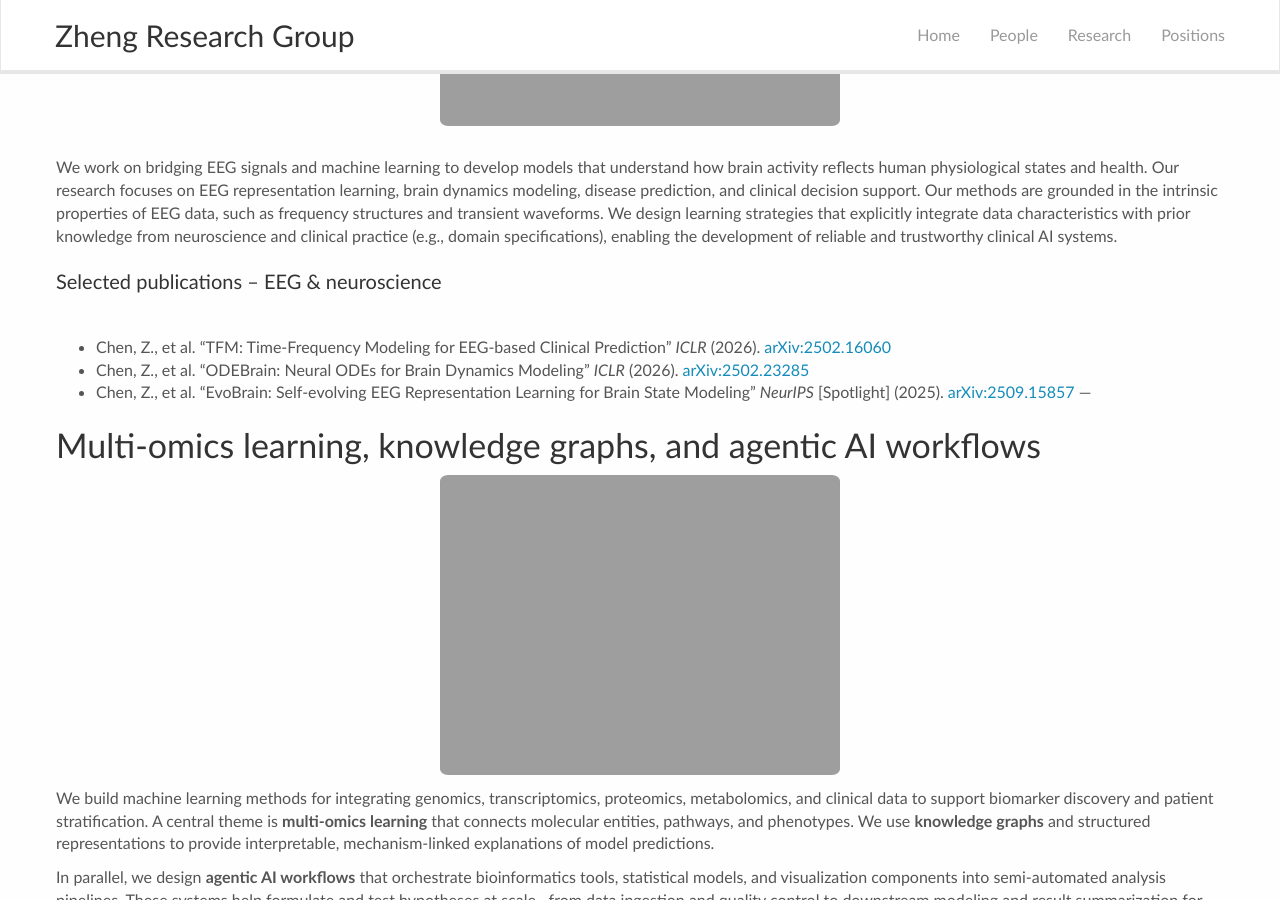
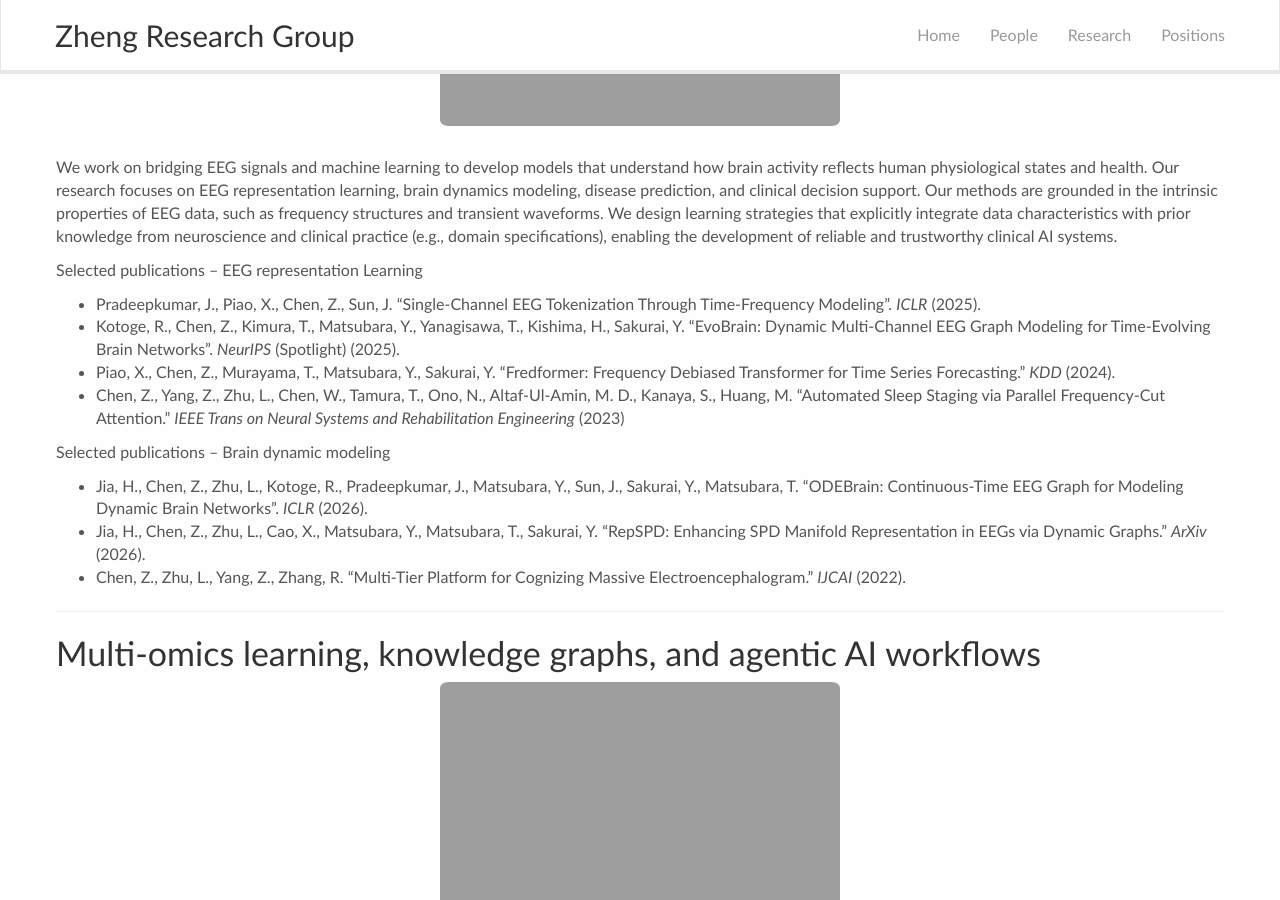
Before and after one commit to zhengchen3/zhengchen3.github.io, a Jekyll site: the page built from _pages/research.md, in a window 1280 px wide and 900 px high, scrolled down 333 px. Built offline with Jekyll 4.4.1, drawn with Linux system fonts in a browser that asks for light colours; nearby versions of some CDN libraries.

```diff
--- a/_pages/research.md
+++ b/_pages/research.md
@@ -17,14 +17,27 @@ Our research focuses on EEG representation learning, brain dynamics modeling, di
 Our methods are grounded in the intrinsic properties of EEG data, such as frequency structures and transient waveforms.
 We design learning strategies that explicitly integrate data characteristics with prior knowledge from neuroscience and clinical practice (e.g., domain specifications), enabling the development of reliable and trustworthy clinical AI systems.
 
+Selected publications – EEG representation Learning
+
+- Pradeepkumar, J., Piao, X., Chen, Z., Sun, J. “Single-Channel EEG Tokenization Through Time-Frequency Modeling”. *ICLR* (2025).
+- Kotoge, R., Chen, Z., Kimura, T., Matsubara, Y., Yanagisawa, T., Kishima, H., Sakurai, Y. “EvoBrain: Dynamic Multi-Channel EEG Graph Modeling for Time-Evolving Brain Networks”. *NeurIPS* (Spotlight) (2025).
+- Piao, X., Chen, Z., Murayama, T., Matsubara, Y., Sakurai, Y.
+“Fredformer: Frequency Debiased Transformer for Time Series Forecasting.”
+*KDD* (2024).
+- Chen, Z., Yang, Z., Zhu, L., Chen, W., Tamura, T., Ono, N., Altaf-Ul-Amin, M. D., Kanaya, S., Huang, M.
+"Automated Sleep Staging via Parallel Frequency-Cut Attention."
+*IEEE Trans on Neural Systems and Rehabilitation Engineering*  (2023)
 
 
+Selected publications – Brain dynamic modeling
 
-# Selected publications – EEG & neuroscience
+- Jia, H., Chen, Z., Zhu, L., Kotoge, R., Pradeepkumar, J., Matsubara, Y., Sun, J., Sakurai, Y., Matsubara, T. “ODEBrain: Continuous-Time EEG Graph for Modeling Dynamic Brain Networks”. *ICLR* (2026).
+- Jia, H., Chen, Z., Zhu, L., Cao, X., Matsubara, Y., Matsubara, T., Sakurai, Y. “RepSPD: Enhancing SPD Manifold Representation in EEGs via Dynamic Graphs.” *ArXiv* (2026).
+- Chen, Z., Zhu, L., Yang, Z., Zhang, R.
+“Multi-Tier Platform for Cognizing Massive Electroencephalogram.”
+*IJCAI* (2022).
 
-- Chen, Z., et al. “TFM: Time-Frequency Modeling for EEG-based Clinical Prediction” _ICLR_ (2026). [arXiv:2502.16060](https://arxiv.org/abs/2502.16060)
-- Chen, Z., et al. “ODEBrain: Neural ODEs for Brain Dynamics Modeling” _ICLR_ (2026). [arXiv:2502.23285](https://arxiv.org/abs/2502.23285)
-- Chen, Z., et al. “EvoBrain: Self-evolving EEG Representation Learning for Brain State Modeling” _NeurIPS_ [Spotlight] (2025). [arXiv:2509.15857](https://arxiv.org/abs/2509.15857)
+
 <!-- - Yang, Z., Kotoge, R., Chen, Z., et al. “GeSubNet: Graph Subnetwork Discovery for Neural Biomarkers” _ICLR_ [Oral] (2025). [arXiv:2410.13178](https://arxiv.org/abs/2410.13178) -->
 ---
 
```
